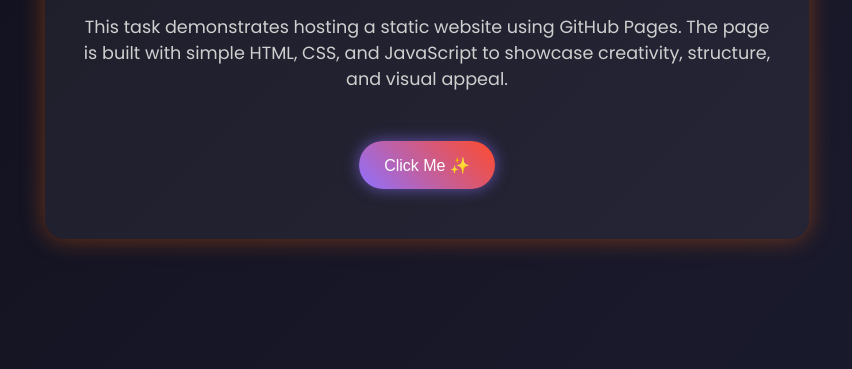
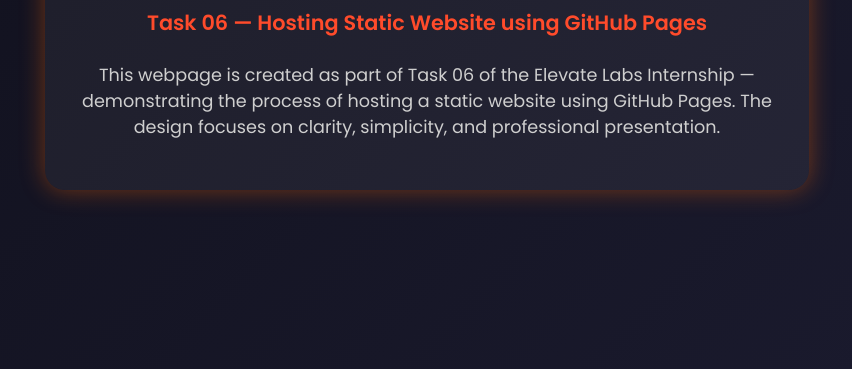
Before and after one commit to sai-rathod/github_static_web, a plain HTML site: page index.html in a window 1280 px wide. Shown: the part 431-800 px from the top of the page, without its empty margins (213-1065 px from the left). Drawn offline with Linux system fonts and the light colour scheme.

Commit message:
Update index.html

```diff
--- a/index.html
+++ b/index.html
@@ -16,14 +16,11 @@
 
     <main>
       <p class="intro">
-        This task demonstrates hosting a static website using GitHub Pages.
-        The page is built with simple HTML, CSS, and JavaScript to showcase
-        creativity, structure, and visual appeal.
+        This webpage is created as part of Task 06 of the Elevate Labs Internship —
+        demonstrating the process of hosting a static website using GitHub Pages.
+        The design focuses on clarity, simplicity, and professional presentation.
       </p>
-      <button class="glow-btn" id="clickBtn">Click Me ✨</button>
-      <p id="message"></p>
     </main>
   </div>
-  <script src="script.js"></script>
 </body>
 </html>
```
